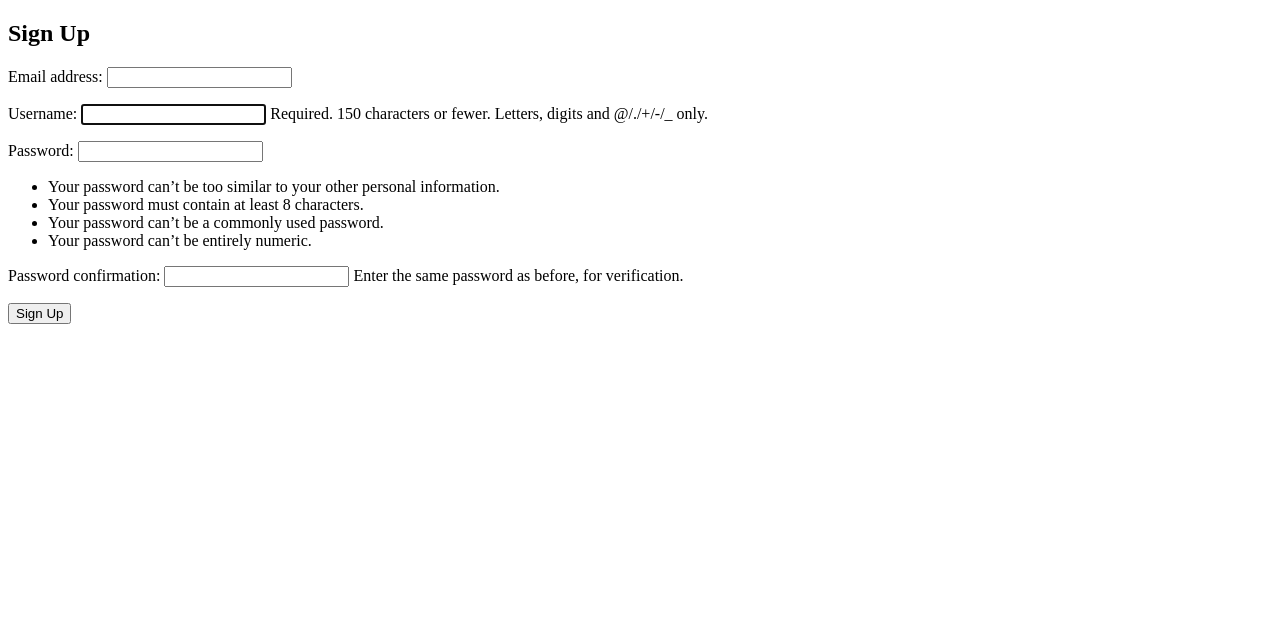
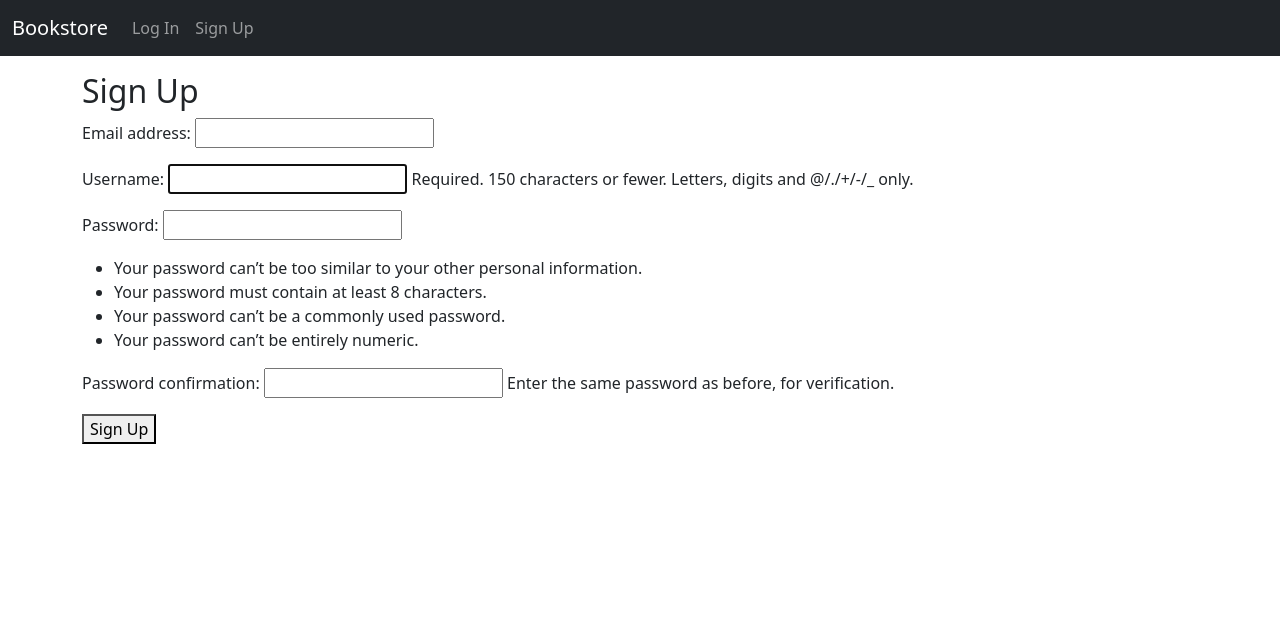
Before and after one commit to ivanprovic/bookstore, a Django app: page /accounts/signup/ in a window 1280 px wide. Shown: the top 643 px of the page. Before the commit the page ends 324 px from the top, so only its background shows below. Run offline with Django 4.2, Linux system fonts and the light colour scheme.

Commit message:
feat: add bootstrap, serving static files

```diff
--- a/bookstore/settings.py
+++ b/bookstore/settings.py
@@ -117,6 +117,9 @@
 # https://docs.djangoproject.com/en/4.1/howto/static-files/
 
 STATIC_URL = 'static/'
+STATICFILES_DIRS = [BASE_DIR / "static"]
+STATIC_ROOT = BASE_DIR / "staticfiles"
+STATICFILES_STORAGE = "django.contrib.staticfiles.storage.StaticFilesStorage"
 
 # Default primary key field type
 # https://docs.djangoproject.com/en/4.1/ref/settings/#default-auto-field
--- /dev/null
+++ b/static/css/base.css
@@ -0,0 +1,13 @@
+body {
+    min-height: 75rem;
+    padding-top: 4.5rem;
+}
+
+h1 {
+    color: red;
+}
+
+img.bookcover {
+    height: 300px;
+    width: auto;
+}
--- /dev/null
+++ b/static/js/base.js
@@ -0,0 +1 @@
+console.log("here here")
--- a/templates/_base.html
+++ b/templates/_base.html
@@ -1,10 +1,41 @@
+{% load static %}
 <!DOCTYPE html>
 <html>
   <head>
     <meta charset="utf-8" />
     <title>{% block title %}Bookstore{% endblock title %}</title>
+    <link href="https://cdn.jsdelivr.net/npm/bootstrap@5.1.3/dist/css/bootstrap.min.css" rel="stylesheet" integrity="sha384-1BmE4kWBq78iYhFldvKuhfTAU6auU8tT94WrHftjDbrCEXSU1oBoqyl2QvZ6jIW3" crossorigin="anonymous">
+    <link rel="stylesheet" href="{% static 'css/base.css' %}"
   </head>
   <body>
-    <div class="container">{% block content %} {% endblock content %}</div>
+    <nav class="navbar navbar-expand-md navbar-dark fixed-top bg-dark">
+    <div class="container-fluid">
+      <a class="navbar-brand" href="#"> Bookstore</a>
+      <button class="navbar-toggler" type="button" data-bs-toggle="collapse" data-bs-target="#navbarCollapse" aria-controls="navbarCollapse" aria-expanded="false" aria-label="Toggle navigation">
+        <span class="navbar-toggler-icon"></span>
+      </button>
+    <div class="collapse navbar-collapse" id="navbarCollapse">
+      <ul class="navbar-nav me-auto mb-2 mb-md-0">
+        {% if user.is_authenticated %}
+        <li class="nav-item">
+          <a class="nav-link" href="{% url 'logout' %}">Log out</a>
+        </li>
+        {% else %}
+        <li class="nav-item">
+          <a class="nav-link" href="{% url 'login' %}">Log In</a>
+        </li>
+        <li class="nav-item">
+          <a class="nav-link" href="{% url 'signup' %}">Sign Up</a>
+        </li>
+        {% endif %}
+      </div>
+    </div>
+    </nav>
+    <div class="container">
+      {% block content %}
+      {% endblock content %}
+    </div>
+    <script src="https://cdn.jsdelivr.net/npm/bootstrap@5.1.3/dist/js/bootstrap.bundle.min.js" integrity="sha384-ka7Sk0Gln4gmtz2MlQnikT1wXgYsOg+OMhuP+IlRH9sENBO0LRn5q+8nbTov4+1p" crossorigin="anonymous"></script>
+    <script src="{% static 'js/base.js' %}"></script>
   </body>
 </html>
```
Also changed, not shown: templates/home.html (+2 -8 lines), 1 other file.
